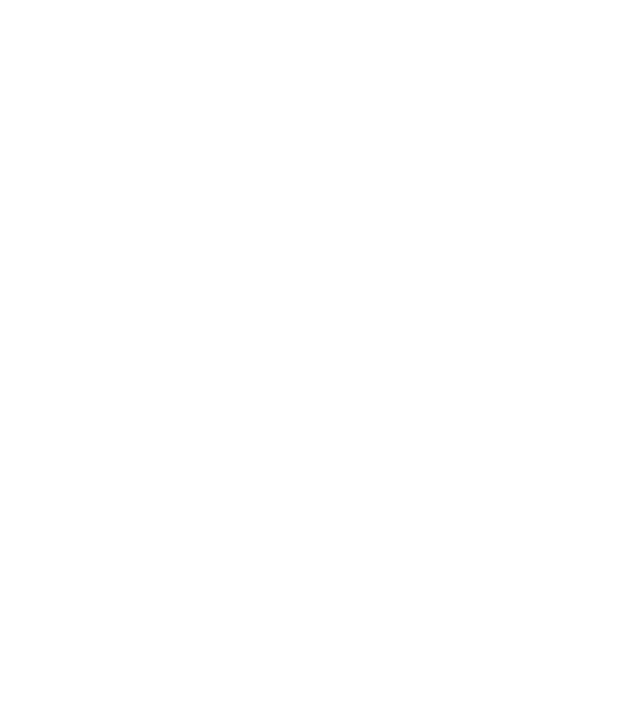
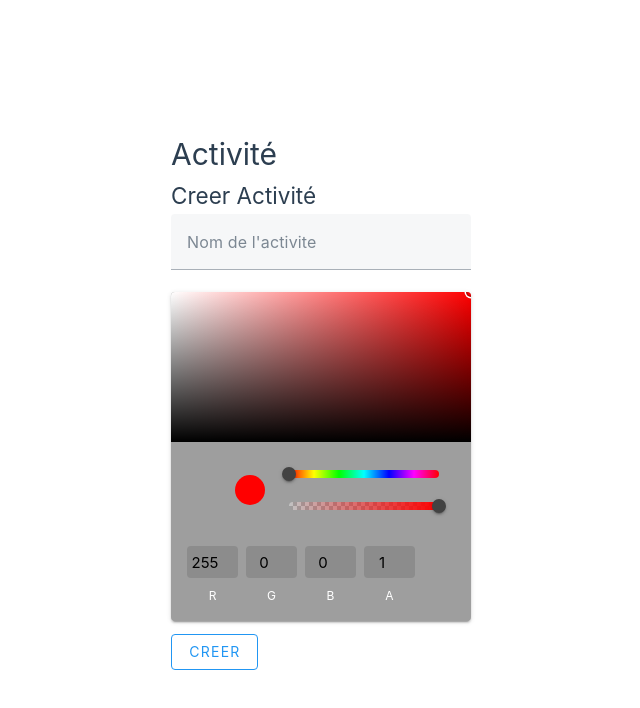
Before and after one commit to oudin-clement/Timely, a Vue app: page /paramettres in a window 1280 px wide. Before the commit this address had no page. Shown: the top 708 px of the page, without its empty margins (169-809 px from the left). Built offline with nearby package versions, Linux system fonts and the light colour scheme.

Commit message:
page pour creer une activité mais il faudra ocnfigurer l'appel de l'api

```diff
--- /dev/null
+++ b/src/components/CreerActivite.vue
@@ -0,0 +1,48 @@
+<script>
+export default {
+  data: () => ({
+    nom: '',
+    color: '#FF0000',
+    rules: [
+      value => {
+        if (value) return true
+
+        return 'Le nom de l\'activite est requis'
+      },
+    ],
+  }),
+  methods:{
+    createActivity() {
+      if(this.nom !== ''){
+        this.reset()
+      }
+    },
+    reset() {
+      this.$refs.form.reset()
+    },
+  }
+}
+</script>
+
+<template>
+  <div>
+    <h2>Creer Activité</h2>
+
+    <v-form @submit.prevent ref="form">
+      <v-text-field
+          v-model="nom"
+          :rules="rules"
+          label="Nom de l'activite"
+      ></v-text-field>
+      <v-color-picker color="grey" v-model="color"></v-color-picker>
+      <v-container class="mt-3 pa-0">
+      <v-btn type="submit" variant="outlined" color="blue" @click="createActivity">Creer</v-btn>
+      </v-container>
+    </v-form>
+
+  </div>
+</template>
+
+<style scoped>
+
+</style>
--- a/src/router/index.js
+++ b/src/router/index.js
@@ -16,6 +16,11 @@
       // this generates a separate chunk (About.[hash].js) for this route
       // which is lazy-loaded when the route is visited.
       component: () => import('../views/AboutView.vue')
+    },
+    {
+      path: '/paramettres',
+      name: 'paramettres',
+      component: () => import('../views/Activites.vue')
     }
   ]
 })
--- /dev/null
+++ b/src/views/Activites.vue
@@ -0,0 +1,14 @@
+<script setup>
+import CreerActivite from '../components/CreerActivite.vue'
+</script>
+
+<template>
+  <div>
+    <h1>Activité</h1>
+    <CreerActivite />
+  </div>
+</template>
+
+<style scoped>
+
+</style>
```
